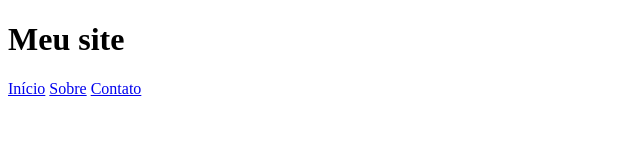
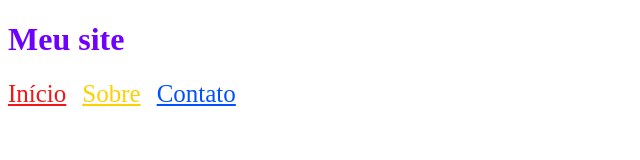
Before and after one commit to isaacekimberly/pasta_proj_base.2, a plain HTML site: page index.html in a window 1280 px wide. Shown: the whole page, without its empty margins (0-640 px from the left). Drawn offline with Linux system fonts and the light colour scheme.

Commit message:
Formatação básica no cabeçalho

```diff
--- a/index.html
+++ b/index.html
@@ -7,10 +7,13 @@
 </head>
 <body>
     <header>
-        <h1>Meu site</h1>
-        <a href="#">Início</a>
-        <a href="#">Sobre</a>
-        <a href="#">Contato</a>
+        <h1 style="color: #6f00ff;"> Meu site</h1>
+        <a href="#" style="color: #f71414; margin-right: 12px; font-size: 25px"
+        >Início</a>
+        <a href="#" style="color: #ffd000; margin-right: 12px; font-size: 25px"
+        >Sobre</a>
+        <a href="#" style="color: #0051ff; margin-right: 12px; font-size: 25px"
+        >Contato</a>
     <header>
 
 </body>
```
